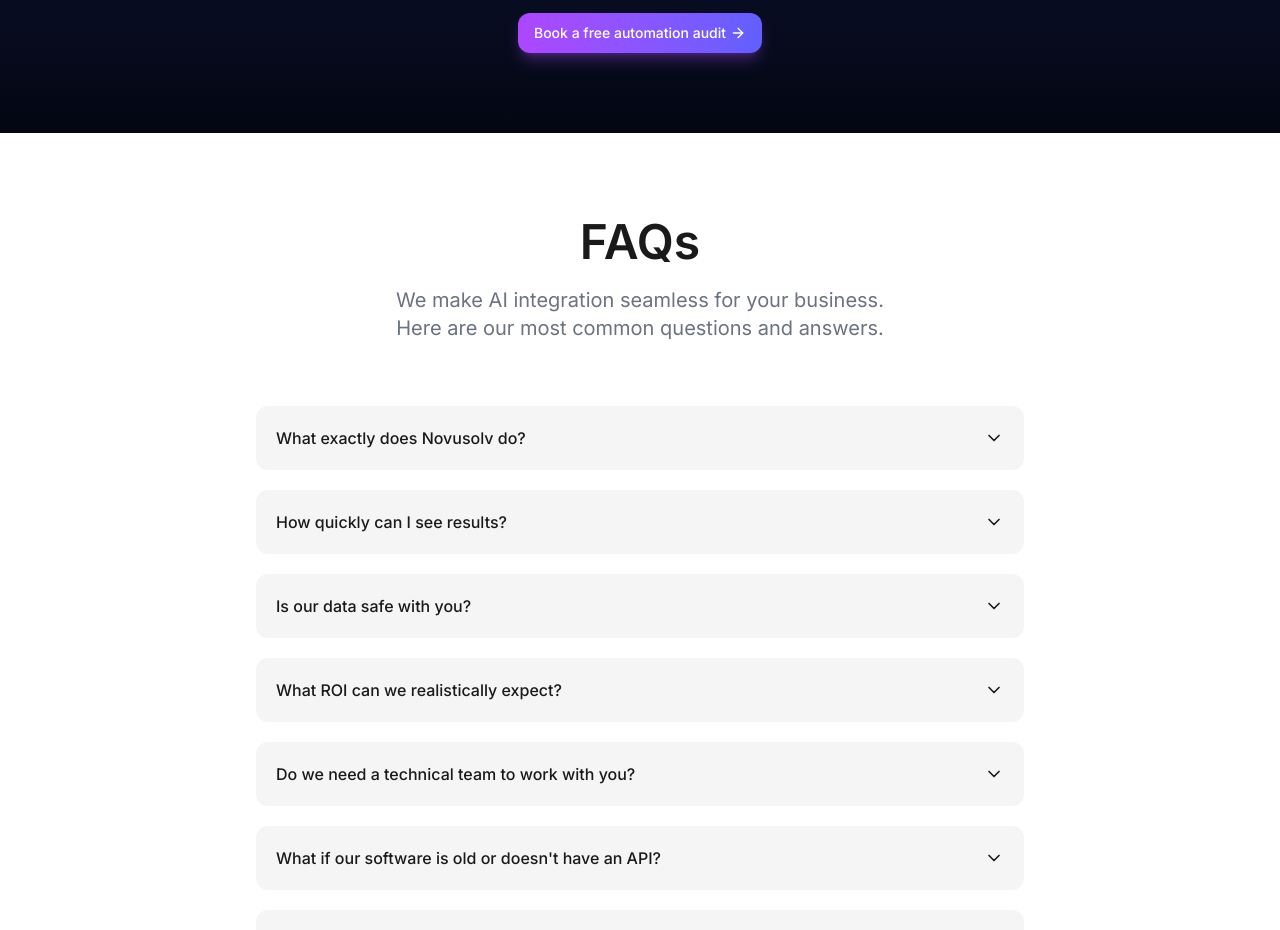
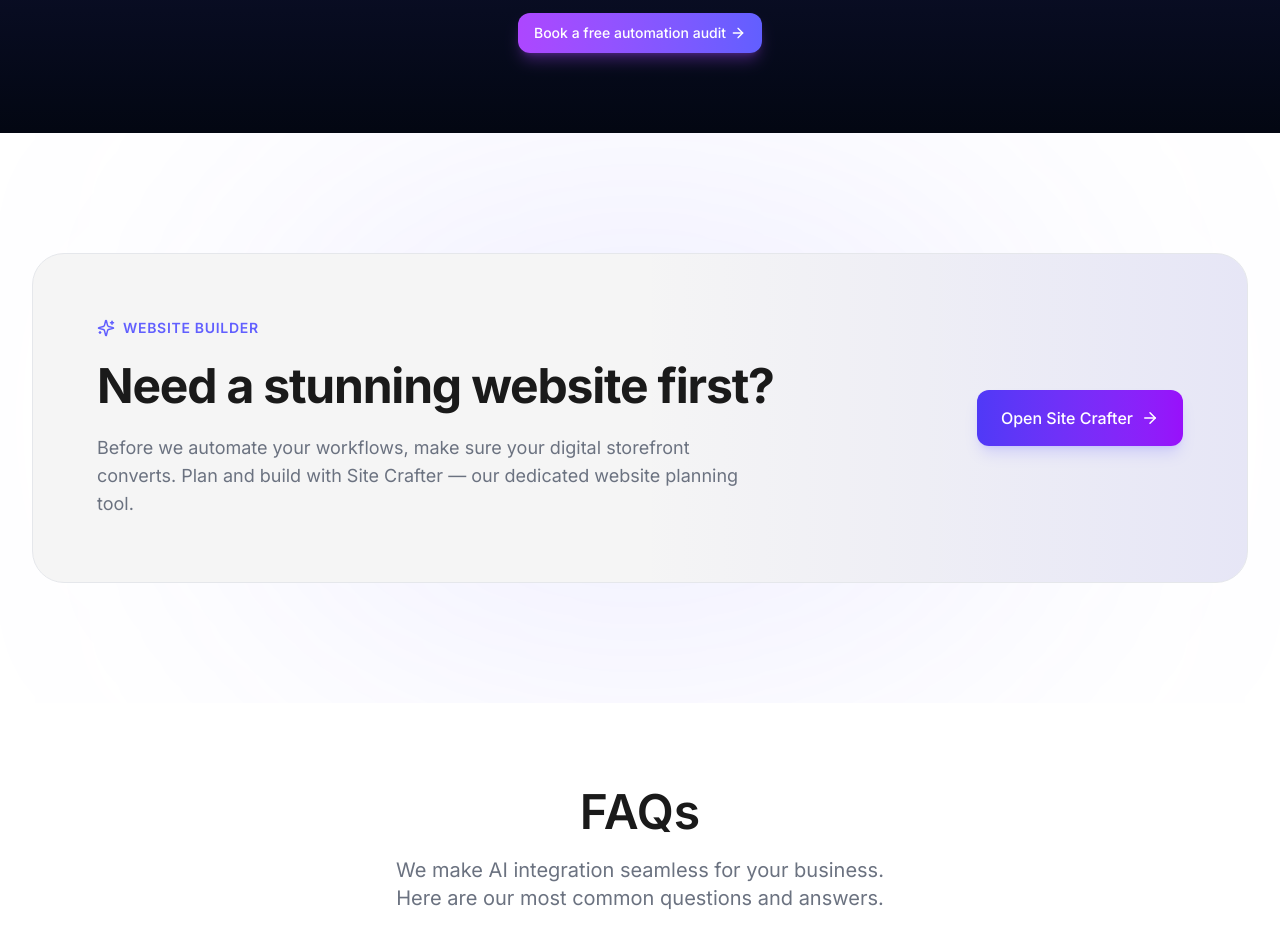
Before and after one commit to HardyGHz/Novusolv-AI-Automation-Agency-Landing-page, a React (Vite) app: page / in a window 1280 px wide. Shown: the part 5100-6030 px from the top of the page. Built offline with nearby package versions, Linux system fonts and the light colour scheme; no server answers.

Commit message:
style: increase logo size by 100% in navbar and footer

```diff
--- a/src/App.tsx
+++ b/src/App.tsx
@@ -11,6 +11,7 @@
 import Privacy from './components/Privacy'
 import Terms from './components/Terms'
 import CookieBanner from './components/CookieBanner'
+import WebsiteBuilderCTA from './components/WebsiteBuilderCTA'
 
 function ScrollToHash() {
   const { hash } = useLocation()
@@ -39,6 +40,7 @@
         <LogoMarquee />
         <HowItWorks />
         <Testimonials />
+        <WebsiteBuilderCTA />
         <FAQ />
       </main>
       <Footer />
--- a/src/components/Footer.tsx
+++ b/src/components/Footer.tsx
@@ -76,7 +76,7 @@
         <div className="py-6 flex max-sm:flex-col max-sm:gap-4 justify-between items-center border-t border-white/10">
           {/* Logo */}
           <a href="/" className="flex items-center cursor-pointer">
-            <img src="/logo-white.png" alt="Novusolv Logo" className="h-12 w-auto object-contain" />
+            <img src="/logo-white.png" alt="Novusolv Logo" className="h-24 w-auto object-contain" />
           </a>
 
           {/* Social links */}
--- a/src/components/Navbar.tsx
+++ b/src/components/Navbar.tsx
@@ -66,7 +66,7 @@
             <img
               src={(scrolled && theme === 'light') ? "/logo-black.png" : "/logo-white.png"}
               alt="Novusolv Logo"
-              className="h-14 max-sm:h-10 w-auto object-contain transition-all duration-300"
+              className="h-28 max-sm:h-20 w-auto object-contain transition-all duration-300"
             />
           </a>
         </div>
--- /dev/null
+++ b/src/components/WebsiteBuilderCTA.tsx
@@ -0,0 +1,53 @@
+import { motion } from 'framer-motion'
+import { ArrowRight, Sparkles } from 'lucide-react'
+import { useTranslation } from 'react-i18next'
+
+export default function WebsiteBuilderCTA() {
+  const { t } = useTranslation()
+
+  return (
+    <section className="py-[120px] max-md:py-[80px] relative overflow-hidden flex items-center justify-center">
+      <div className="absolute w-[60vw] h-[60vh] rounded-full blur-[140px] bg-indigo-500/10 mix-blend-multiply dark:mix-blend-lighten pointer-events-none z-0"></div>
+
+      <div className="container relative z-10">
+        <motion.div
+          initial={{ opacity: 0, y: 20 }}
+          whileInView={{ opacity: 1, y: 0 }}
+          viewport={{ once: true }}
+          transition={{ duration: 0.6 }}
+          className="bg-surface-card border border-outline-default p-10 md:p-16 rounded-[32px] overflow-hidden relative"
+        >
+          {/* Decorative background element */}
+          <div className="absolute top-0 right-0 w-1/2 h-full bg-gradient-to-l from-indigo-500/10 to-transparent pointer-events-none"></div>
+
+          <div className="flex flex-col md:flex-row gap-10 items-center justify-between relative z-10">
+            <div className="flex flex-col gap-4 md:w-2/3">
+              <div className="flex items-center gap-2 mb-2">
+                <Sparkles size={18} className="text-indigo-500" />
+                <span className="text-sm font-semibold uppercase tracking-wider text-indigo-500">Website Builder</span>
+              </div>
+              <h2 className="text-3xl md:text-4xl lg:text-5xl font-bold tracking-tight text-heading">
+                {t('website_builder.title')}
+              </h2>
+              <p className="text-body text-lg max-w-2xl mt-2">
+                {t('website_builder.subtitle')}
+              </p>
+            </div>
+
+            <div className="md:w-1/3 flex justify-start md:justify-end w-full">
+              <a
+                href="https://gladiator.novusolv.com"
+                target="_blank"
+                rel="noopener noreferrer"
+                className="group w-max px-6 py-4 rounded-xl text-white bg-gradient-to-r from-indigo-600 to-purple-600 hover:from-indigo-700 hover:to-purple-700 transition-all duration-300 flex items-center justify-center gap-2 font-medium shadow-lg shadow-indigo-500/20 hover:shadow-indigo-500/40 hover:-translate-y-1"
+              >
+                <span>{t('website_builder.cta')}</span>
+                <ArrowRight size={18} className="group-hover:translate-x-1 transition-transform" />
+              </a>
+            </div>
+          </div>
+        </motion.div>
+      </div>
+    </section>
+  )
+}
--- a/src/locales/en.json
+++ b/src/locales/en.json
@@ -164,5 +164,10 @@
     "privacy_link": "Privacy Policy",
     "accept": "Accept",
     "decline": "Decline"
+  },
+  "website_builder": {
+    "title": "Need a stunning website first?",
+    "subtitle": "Before we automate your workflows, make sure your digital storefront converts. Plan and build with Site Crafter — our dedicated website planning tool.",
+    "cta": "Open Site Crafter"
   }
 }
--- a/src/locales/ro.json
+++ b/src/locales/ro.json
@@ -164,5 +164,10 @@
     "privacy_link": "Politica de Confidențialitate",
     "accept": "Accept",
     "decline": "Refuz"
+  },
+  "website_builder": {
+    "title": "Ai nevoie întâi de un website uimitor?",
+    "subtitle": "Înainte să îți automatizăm procesele, asigură-te că prezența ta online convertește. Planifică și construiește cu Site Crafter — instrumentul nostru dedicat.",
+    "cta": "Deschide Site Crafter"
   }
 }
```
Also changed, not shown: 1 other file (tests, documents, lock files or other folders).
